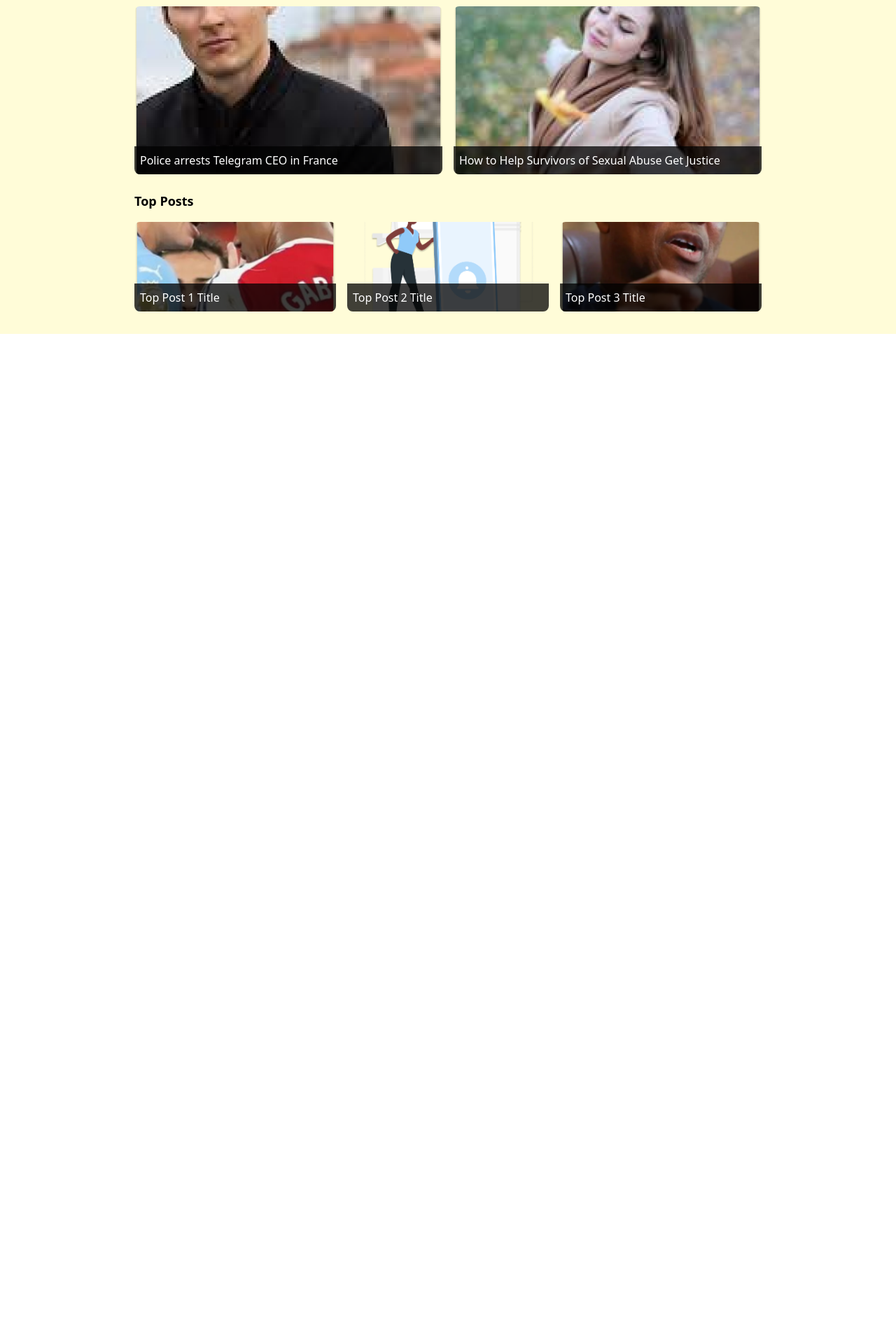
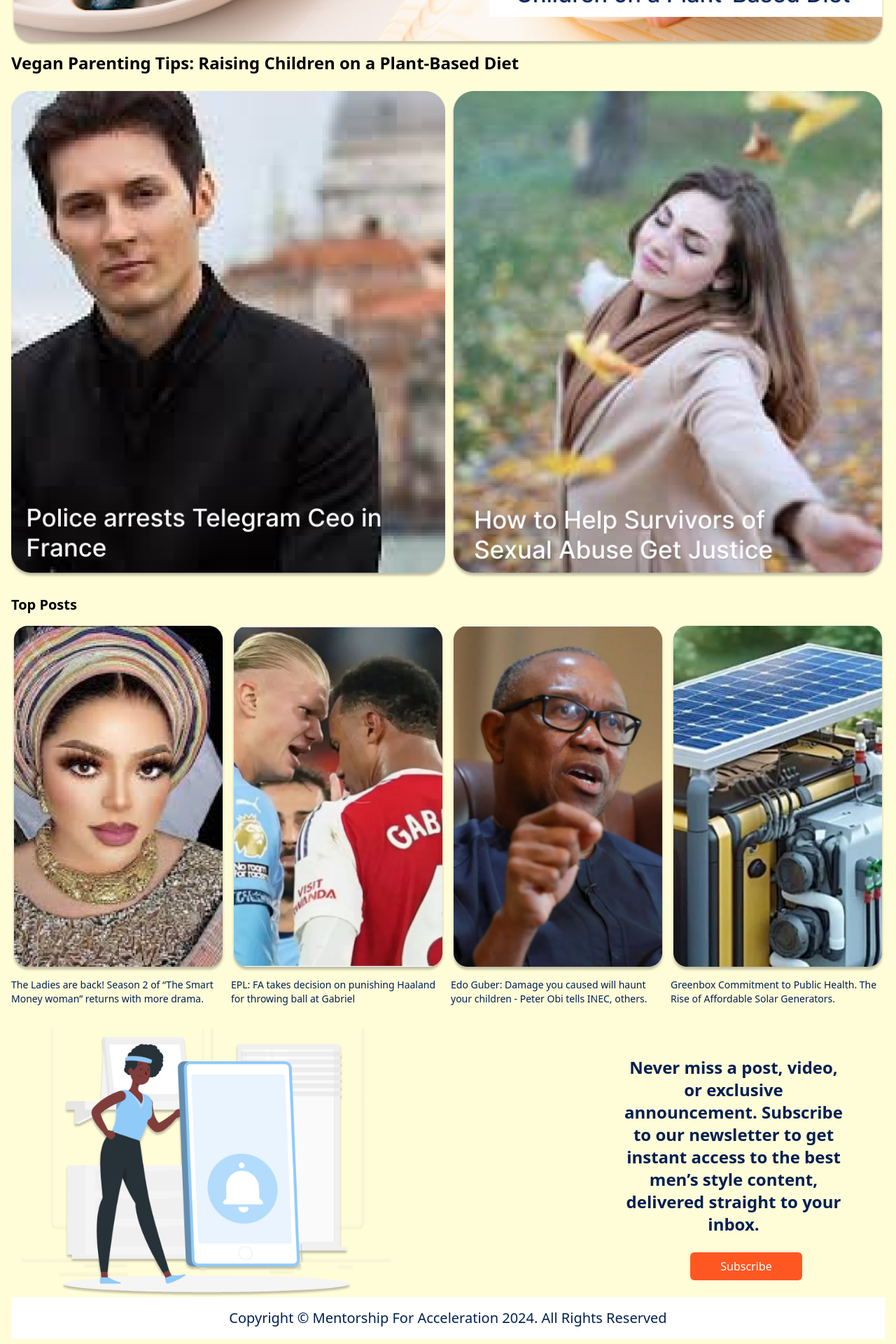
Before and after one commit to m4ace-project/blog-frontend, a React (Vite) app: page /readerdashboard in a window 1280 px wide. Shown: the part 460-2380 px from the top of the page at 70% size. Before the commit the page ends 937 px from the top, so only its background shows below. Built offline with nearby package versions, Linux system fonts and the light colour scheme.

Commit message:
Added ReaderDashboard page

```diff
--- a/src/App.jsx
+++ b/src/App.jsx
@@ -29,6 +29,7 @@ import Inbox from './pages/Inbox';
 import ProfileInfo from './pages/ProfileInfo';
 import Chat from './pages/Chat';
 import ReaderDashboard from './pages/Readerdashboard';
+
 import { Routes, Route } from 'react-router-dom';
 
 
--- a/src/components/common/NavbarReader.jsx
+++ b/src/components/common/NavbarReader.jsx
@@ -1,8 +1,5 @@
 import React from 'react';
-import Frame198 from '../assets/Frame 198.png';
-import ProfileIcon from '../assets/profile.png';
-import Vector from '../assets/Vector.png';
-import SearchIcon from '../assets/search-normal.png';
+
 
 function NavbarReader() {
   return (
@@ -11,17 +8,17 @@ function NavbarReader() {
         <div className="max-w-7xl mx-auto px-2">
           <div className="flex items-center justify-between flex-wrap">
             <div className="flex items-center">
-              <img src={Frame198} alt="logo" className="h-12 w-auto" />
+              <img src= './src/assets/Frame 198.png' alt="logo" className="h-12 w-auto"/>
               <div className="hidden md:flex space-x-4 ml-12">
                 {['Services', 'Articles', 'Pricing', 'Resources', 'Contact Us'].map((item, index) => (
                   <a key={index} href="#" className="text-[#001F54] font-inter font-medium flex hover:text-orange-500">
                     {item}
-                    <img src={Vector} alt="vector" className="h-2 w-2 ml-3 mt-2 hover:text-[#FF5722]" />
+                    <img src='./src/assets/Vector.png' alt="vector" className="h-2 w-2 ml-3 mt-2 hover:text-[#FF5722]" />
                   </a>
                 ))}
                 <form className="relative w-50 flex ml-10 " role="search">
                   <span className="absolute inset-y-0 left-2 flex">
-                    <img src={SearchIcon} alt="search" className="w-4 h-4 mt-2 " />
+                    <img src='./src/assets/search-normal.png' alt="search" className="w-4 h-4 mt-2 " />
                   </span>
                   <input
                     className="w-full p-1 pl-7 pr-5 border text-[#001F54] rounded-full focus:outline-none focus:border-blue-500"
@@ -30,7 +27,7 @@ function NavbarReader() {
                     aria-label="Search"
                   />
 
-                <img src={ProfileIcon} alt="Profile Icon" className="h-8 w-auto mt-1 ml-10" />
+                <img src='./src/assets/profile.png' alt="Profile Icon" className="h-8 w-auto mt-1 ml-10" />
                 </form>
               </div>
             </div>
--- a/src/pages/Home.jsx
+++ b/src/pages/Home.jsx
@@ -45,9 +45,9 @@ const Home = () => {
               </div>
             </div>
             <div className="md:hidden">
-              <button id="mobile-menu-button" className="p-2 text-[#001F54]  rounded-md">
+              <button id="mobile-menu-button" className="p-2 text-[#001F54] rounded-md">
                 <svg xmlns="http://www.w3.org/2000/svg" viewBox="0 0 448 512" className="h-6 w-6">
-                  <path d="M0 96C0 78.3 14.3 64 32 64l384 0c17.7 0 32 14.3 32 32s-14.3 32-32 32L32 128C14.3 128 0 113.7 0 96zM0 256c0-17.7 14.3-32 32-32l384 0c17.7 0 32 14.3 32 32s-14.3 32-32 32L32 288c-17.7 0-32-14.3-32-32zM448 416c0 17.7-14.3 32-32 32L32 448c-17.7 0-32-14.3-32-32s14.3-32 32-32l384 0c17.7 0 32 14.3 32 32z" />
+                  <path d="M0 96C0 78.3 14.3 64 32 64h384c17.7 0 32 14.3 32 32s-14.3 32-32 32H32C14.3 128 0 113.7 0 96zm0 160c0-17.7 14.3-32 32-32h384c17.7 0 32 14.3 32 32s-14.3 32-32 32H32c-17.7 0-32-14.3-32-32zm448 160c0 17.7-14.3 32-32 32H32c-17.7 0-32-14.3-32-32s14.3-32 32-32h384c17.7 0 32 14.3 32 32z" />
                 </svg>
               </button>
             </div>
--- a/src/pages/Readerdashboard.jsx
+++ b/src/pages/Readerdashboard.jsx
@@ -1,9 +1,11 @@
 import React from 'react';
-import NavbarReader from '../components/common/NavbarReader';
+import NavbarReader from '/src/components/common/NavbarReader';
 import Frame340 from '../assets/Frame 340.png';
 import Frame338 from '../assets/Frame 338.png';
 import Frame339 from '../assets/Frame 339.png';
+import Rectangle24 from '../assets/Rectangle 24.png';
 import Rectangle25 from '../assets/Rectangle 25.png';
+import Rectangle27 from '../assets/Rectangle 27.png';
 import Rectangle28 from '../assets/Rectangle 28.png';
 import Govnor from '../assets/Govnor.png';
 
@@ -11,53 +13,67 @@ function ReaderDashboard() {
   return (
     <div className="bg-[#FFFCD8] min-h-screen">
       <NavbarReader />
+      <div className="max-w-8xl mx-auto px-4 py-8">
 
-      <div className="max-w-4xl mx-auto py-8">
-
+        {/* Featured Article */}
         <div className="mb-6">
           <img src={Frame340} alt="Featured" className="w-full rounded-lg" />
-          <h2 className="text-xl font-bold mt-2">
+          <h2 className="text-xl md:text-2xl font-bold mt-2">
             Vegan Parenting Tips: Raising Children on a Plant-Based Diet
           </h2>
         </div>
 
-        <div className="grid grid-cols-2 gap-4 mb-6">
-          <div className="relative">
-            <img src={Frame338} alt="Article 1" className="w-full h-60 object-cover rounded-lg" />
-            <div className="absolute bottom-0 bg-opacity-75 bg-black text-white p-2 w-full rounded-b-lg">
-              <p>Police arrests Telegram CEO in France</p>
+        {/* Main Articles Section */}
+        <div className="flex gap-2 mb-6">
+          <div className="relative w-1/2 overflow-hidden rounded-lg">
+            <img src={Frame338} alt="Article 1" className="w-full h-full object-cover" />
+          </div>
+
+          <div className="relative w-1/2 overflow-hidden rounded-lg">
+            <img src={Frame339} alt="Article 2" className="w-full h-full object-cover" />
+          </div>
+        </div>
+
+        {/* Top Posts Section */}
+        <h3 className="text-lg md:text-xl font-bold mb-4">Top Posts</h3>
+        <div className="flex flex-wrap -mx-1">
+          {[Rectangle24, Rectangle25, Govnor, Rectangle27].map((image, index) => (
+            <div key={index} className="w-full sm:w-1/2 lg:w-1/4 px-1 mb-4">
+              <img src={image} alt={`image${index}`} className="w-full rounded-lg" />
+              <p className="mt-2 text-[#001F54] font-inter font-medium text-sm">
+                {index === 0
+                  ? "The Ladies are back! Season 2 of “The Smart Money woman” returns with more drama."
+                  : index === 1
+                  ? "EPL: FA takes decision on punishing Haaland for throwing ball at Gabriel"
+                  : index === 2
+                  ? "Edo Guber: Damage you caused will haunt your children - Peter Obi tells INEC, others."
+                  : "Greenbox Commitment to Public Health. The Rise of Affordable Solar Generators."}
+              </p>
             </div>
+          ))}
+        </div>
+
+        {/* Subscription Section */}
+        <div className="flex flex-col-reverse mt-4 md:flex-row items-center justify-between max-w-7xl mx-auto">
+          <div className="md:w-100">
+            <img src={Rectangle28} alt="Subscription Image" className="w-full ml-3 md:h-96 object-cover mx-auto" />
           </div>
-          <div className="relative">
-            <img src={Frame339} alt="Article 2" className="w-full h-60 object-cover rounded-lg" />
-            <div className="absolute bottom-0 bg-opacity-75 bg-black text-white p-2 w-full rounded-b-lg">
-              <p>How to Help Survivors of Sexual Abuse Get Justice</p>
+          <div className="md:w-96 ml-12 text-center p-1">
+            <p className="text-[#001F54] font-inter align-left font-semibold mr-12 mt-4 text-sm md:text-2xl">
+              Never miss a post, video, or exclusive announcement. Subscribe to our newsletter to get instant access to the best men’s style content, delivered straight to your inbox.
+            </p>
+            <div className="mt-6 flex place-content-center">
+              <button className="bg-[#FF5722] text-[#FFFFFF] rounded-md font-inter font-medium text-md w-32 md:w-40 px-4 py-2 mr-3">
+                Subscribe
+              </button>
             </div>
           </div>
         </div>
 
-
-        <h3 className="text-lg font-bold mb-4">Top Posts</h3>
-        <div className="grid grid-cols-3 gap-4">
-          <div className="relative">
-            <img src={Rectangle25} alt="Top Post 1" className="w-full h-32 object-cover rounded-lg" />
-            <div className="absolute bottom-0 bg-opacity-75 bg-black text-white p-2 w-full rounded-b-lg">
-              <p>Top Post 1 Title</p>
-            </div>
-          </div>
-          <div className="relative">
-            <img src={Rectangle28} alt="Top Post 2" className="w-full h-32 object-cover rounded-lg" />
-            <div className="absolute bottom-0 bg-opacity-75 bg-black text-white p-2 w-full rounded-b-lg">
-              <p>Top Post 2 Title</p>
-            </div>
-          </div>
-          <div className="relative">
-            <img src={Govnor} alt="Top Post 3" className="w-full h-32 object-cover rounded-lg" />
-            <div className="absolute bottom-0 bg-opacity-75 bg-black text-white p-2 w-full rounded-b-lg">
-              <p>Top Post 3 Title</p>
-            </div>
-          </div>
-        </div>
+        {/* Footer Section */}
+        <footer className="bg-[#FFFFFF] text-[#001F54] font-inter font-medium text-sm md:text-lg lg:text-xl p-2 md:p-4 text-center whitespace-nowrap">
+          <p>Copyright &copy; Mentorship For Acceleration 2024. All Rights Reserved</p>
+        </footer>
       </div>
     </div>
   );
```
Also changed, not shown: src/assets/Rectangle 24.png (added), src/assets/Rectangle 27.png (added).
